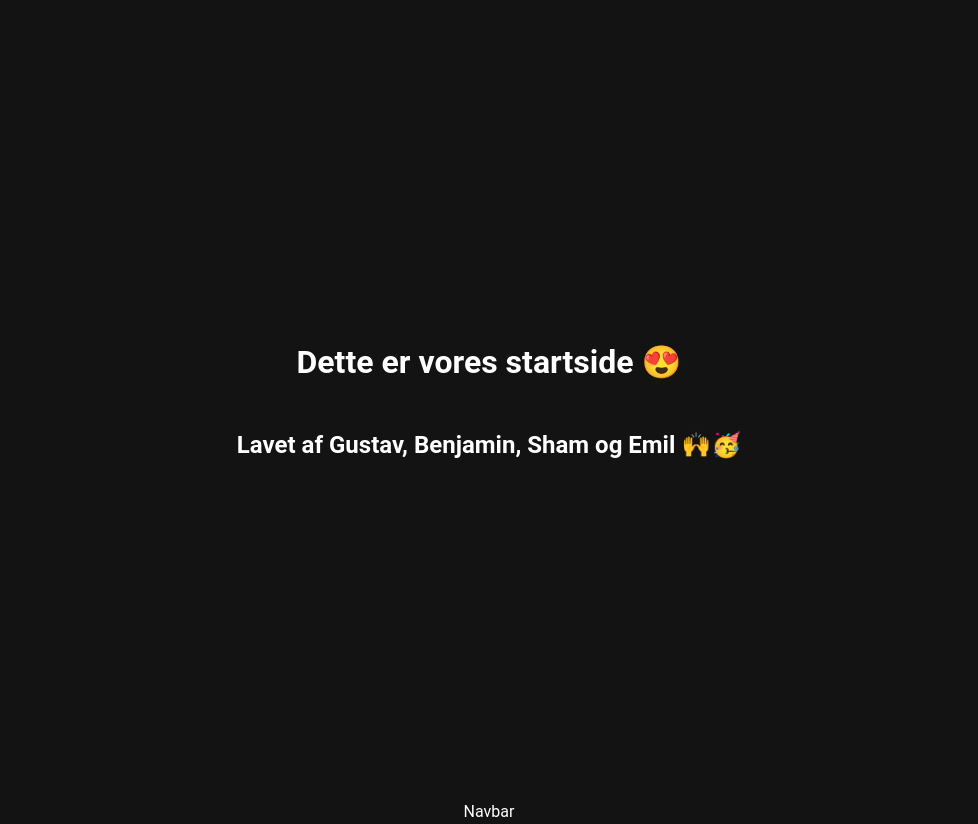
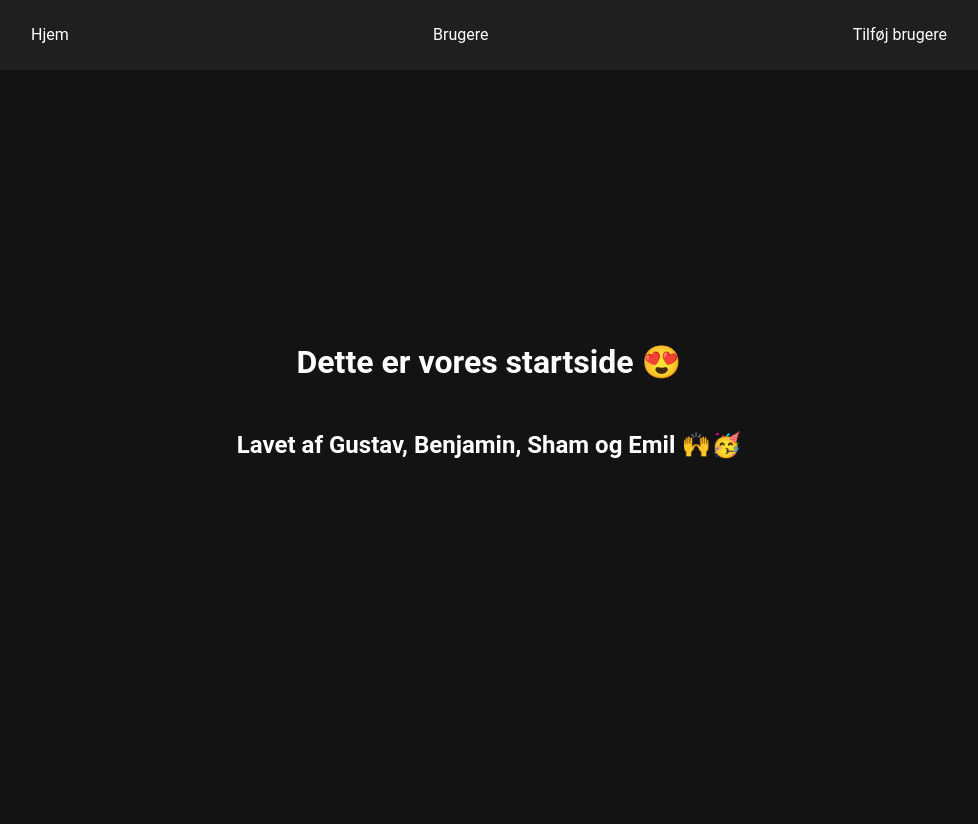
Before and after one commit to Benjamin-Harris1/react-skole-projekt, a React (Vite) app: page / in a window 1280 px wide. Shown: the whole page, without its empty margins (151-1129 px from the left). After the commit the page ends 800 px from the top, so only its background shows below. Built offline with nearby package versions, Linux system fonts and the light colour scheme.

Commit message:
navbar done

```diff
--- a/src/components/Navbar.jsx
+++ b/src/components/Navbar.jsx
@@ -1,7 +1,11 @@
-import React from 'react'
+import React from "react";
 
 export default function Navbar() {
   return (
-    <div>Navbar</div>
-  )
+    <div className="Navbar">
+      <p>Hjem</p>
+      <p>Brugere</p>
+      <p>Tilføj brugere</p>
+    </div>
+  );
 }
--- a/src/main.css
+++ b/src/main.css
@@ -1,7 +1,7 @@
-body{
+body {
   background-color: #131313;
   color: #fff;
-    font-family: 'Roboto', sans-serif;
+  font-family: "Roboto", sans-serif;
   font-size: 16px;
   line-height: 1.5;
   margin: 0;
@@ -9,10 +9,22 @@ body{
   text-align: center;
 }
 
-.Homepage{
+.Homepage {
   display: flex;
   flex-direction: column;
   justify-content: center;
   align-items: center;
   height: 100vh;
 }
+
+.Navbar {
+  display: flex;
+  justify-content: space-around;
+  align-items: center;
+  width: 100%;
+  height: 70px;
+  background-color: #1f1f1f;
+  position: fixed;
+  top: 0;
+  left: 0;
+}
```
Lines whose indentation alone changed are shown as unchanged.
